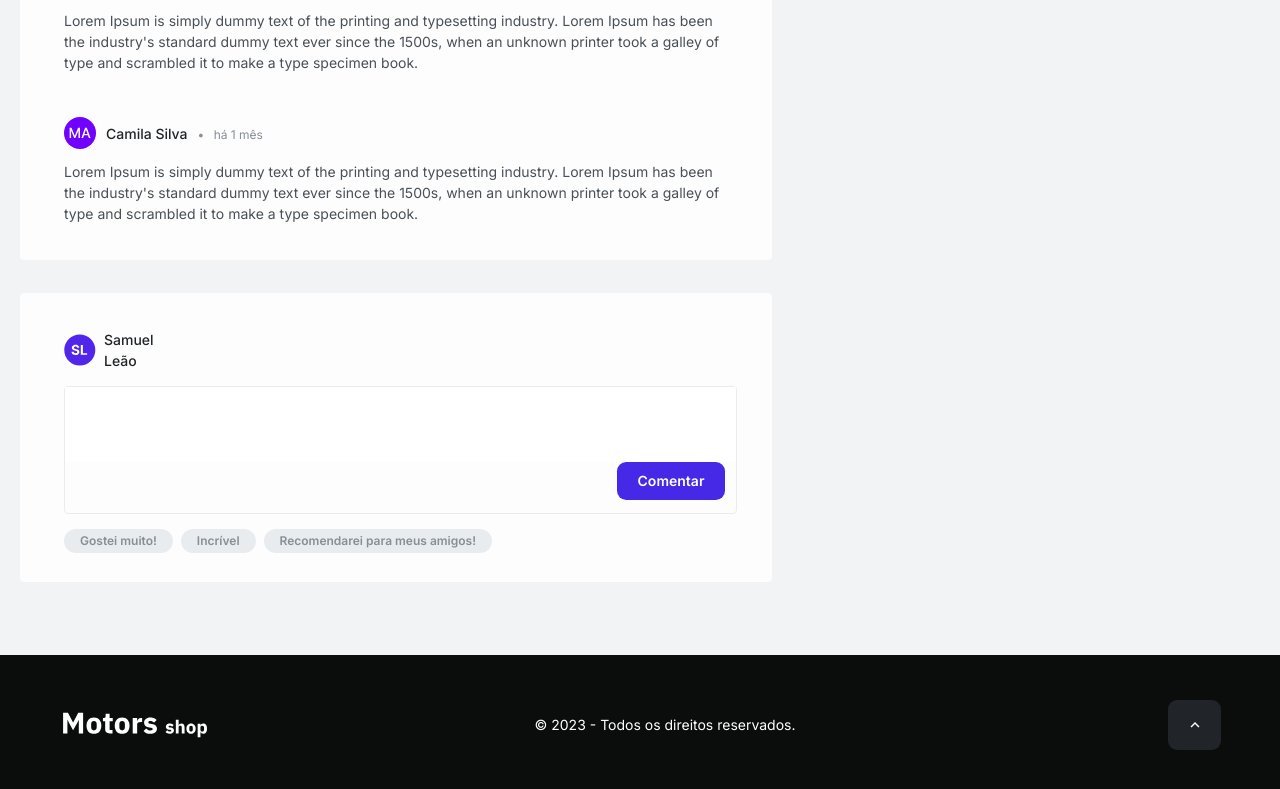
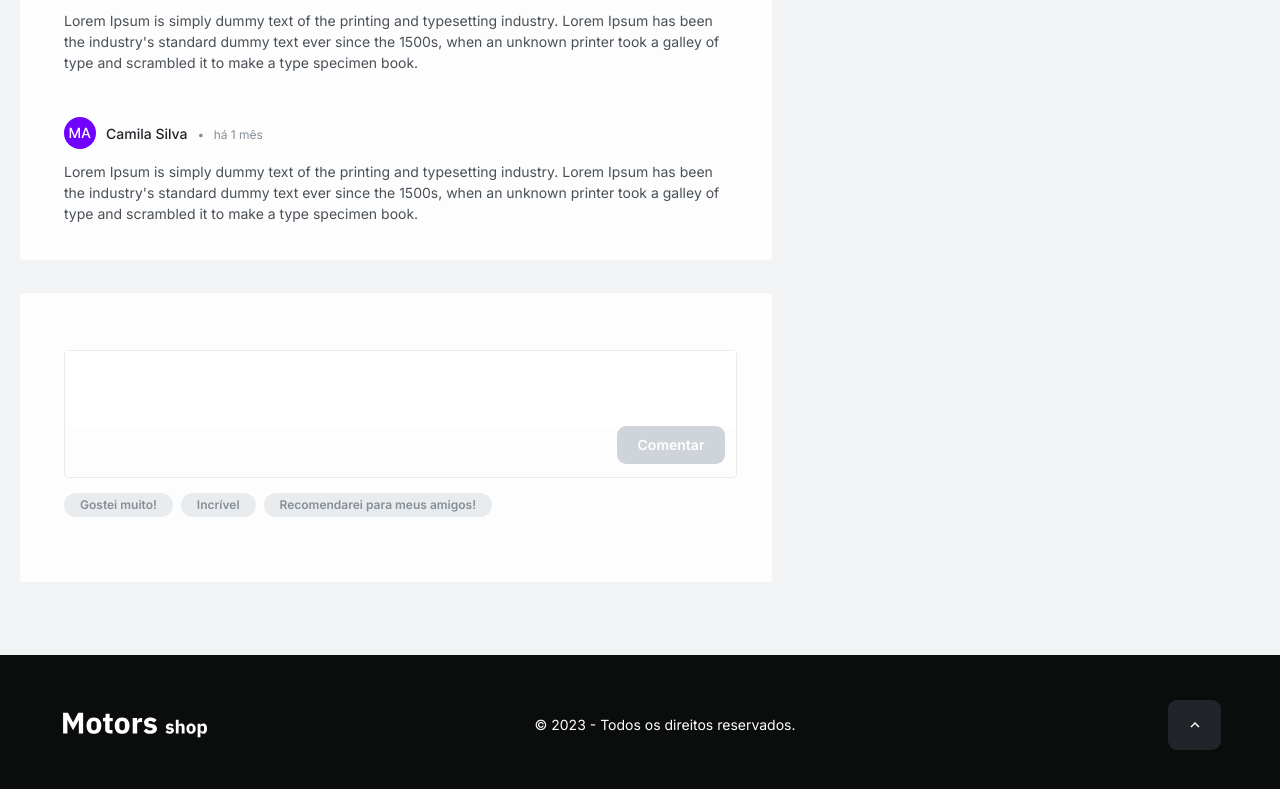
Before and after one commit to MatheusMoura-M/e-commerce-cars-shop-front, a React (Vite) app: page /detail-card in a window 1280 px wide. Shown: the part 1251-2040 px from the top of the page. Built offline with nearby package versions, Linux system fonts and the light colour scheme.

Commit message:
add conditional boxDisable

```diff
--- a/src/@types/index.ts
+++ b/src/@types/index.ts
@@ -16,6 +16,10 @@ export interface iComment {
   comment: string;
 }
 
+export interface iShowPass {
+  showPass: boolean;
+}
+
 export interface InputProps extends ChakraInputProps {
   label?: string;
   error?: FieldError | null;
@@ -25,5 +29,5 @@ export interface InputProps extends ChakraInputProps {
   type: string;
   id: Path<any>;
   register: UseFormRegister<any>;
-  showPass?: any;
+  showPass?: boolean;
 }
--- a/src/components/boxComment/index.tsx
+++ b/src/components/boxComment/index.tsx
@@ -14,9 +14,9 @@ import { Input } from "../form/input";
 import { useForm } from "react-hook-form";
 import { yupResolver } from "@hookform/resolvers/yup";
 import formSchema from "../../schemas/comments";
-import { iComment } from "../../@types";
+import { IHeaderProps, iComment } from "../../@types";
 
-export const BoxComment = () => {
+export const BoxComment = ({ isLogged }: IHeaderProps) => {
   const {
     register,
     handleSubmit,
@@ -36,11 +36,12 @@ export const BoxComment = () => {
         bg={"grey.10"}
         h={289}
         w={752}
-        p={"36px 35px 39px 44px"}
+        p={isLogged ? "36px 35px 39px 44px" : "57px 35px 39px 44px"}
         flexDirection={"column"}
         gap={15}
         borderRadius={"4px"}
       >
+        {isLogged && (
           <HStack gap={"8px"} w={126}>
             <Image src={ImgPerfil} alt="Img do usuário" w={"32px"} h={"32px"} />
             <Text
@@ -54,6 +55,7 @@ export const BoxComment = () => {
               Samuel Leão
             </Text>
           </HStack>
+        )}
         <Flex
           className="boxInput"
           borderColor={"grey.7"}
@@ -62,7 +64,7 @@ export const BoxComment = () => {
           flexDirection={"column"}
           h={128}
         >
-          <textarea></textarea>
+          <textarea />
           {/* <Input
             id="comment"
             register={register}
@@ -70,15 +72,16 @@ export const BoxComment = () => {
             placeholder="Digitar comentário"
             height="128px"
             variant="outline"
+            borderRadius={"4px"}
             _hover={{
-              borderColor: "transparent",
+              bg: "grey.8",
             }}
-            focusBorderColor="transparent"
-            showPass={true}
+            // focusBorderColor="transparent"
+            showPass
           /> */}
           <Flex justifyContent={"flex-end"} p={"0 11px 13px 0"}>
             <Button
-              variant={"brand1"}
+              variant={isLogged ? "brand1" : "grey2"}
               w={108}
               h={38}
               fontSize={"14px"}
--- a/src/components/navBar/index.tsx
+++ b/src/components/navBar/index.tsx
@@ -115,10 +115,10 @@ const Header = ({ isLogin = false, isLogged = false }: IHeaderProps) => {
               justifyContent={"space-around"}
               gap={"0.5rem"}
             >
-              <Button variant={"grey6"} color={"grey.2"}>
+              <Button variant={"grey5"} color={"grey.2"}>
                 Login
               </Button>
-              <Button variant={"grey5"}>Register</Button>
+              <Button variant={"grey4"}>Register</Button>
             </HStack>
             <Menu>
               <MenuButton
--- a/src/styles/theme.ts
+++ b/src/styles/theme.ts
@@ -146,14 +146,13 @@ const custonTheme = extendTheme({
           h: "48px",
           bg: "#CED4DA",
           color: "#FFFFFF",
+          _hover: {
+            color: "#212529",
+            transition: "0.5s",
+          },
+          transition: "0.5s",
         },
         grey3: {
-          w: "120px",
-          h: "48px",
-          bg: "#FDFDFD",
-          color: "#212529",
-        },
-        grey4: {
           w: "120px",
           h: "48px",
           bg: "transparent",
@@ -167,7 +166,7 @@ const custonTheme = extendTheme({
           },
           transition: "0.5s",
         },
-        grey5: {
+        grey4: {
           w: "120px",
           h: "48px",
           bg: "transparent",
@@ -181,7 +180,7 @@ const custonTheme = extendTheme({
           },
           transition: "0.8s",
         },
-        grey6: {
+        grey5: {
           w: "120px",
           h: "48px",
           bg: "transparent",
--- a/src/utils/input/index.tsx
+++ b/src/utils/input/index.tsx
@@ -2,8 +2,9 @@ import { ReactNode } from "react";
 import { useAuth } from "../../context/webContext";
 import { AiFillEye, AiFillEyeInvisible } from "react-icons/ai";
 import { Box } from "@chakra-ui/react";
+import { iShowPass } from "../../@types";
 
-const showPassword = ({ showPass }: any) => {
+const showPassword = ({ showPass }: iShowPass): ReactNode => {
   const { value, show, setShow, setPassType } = useAuth();
 
   if (value !== "" && showPass) {
@@ -14,6 +15,7 @@ const showPassword = ({ showPass }: any) => {
         <AiFillEye size={22} color="#030303" />
       );
     const passType = show === false ? "text" : "password";
+
     return (
       <Box
         className="showPass"
```
Lines whose indentation alone changed are shown as unchanged.
